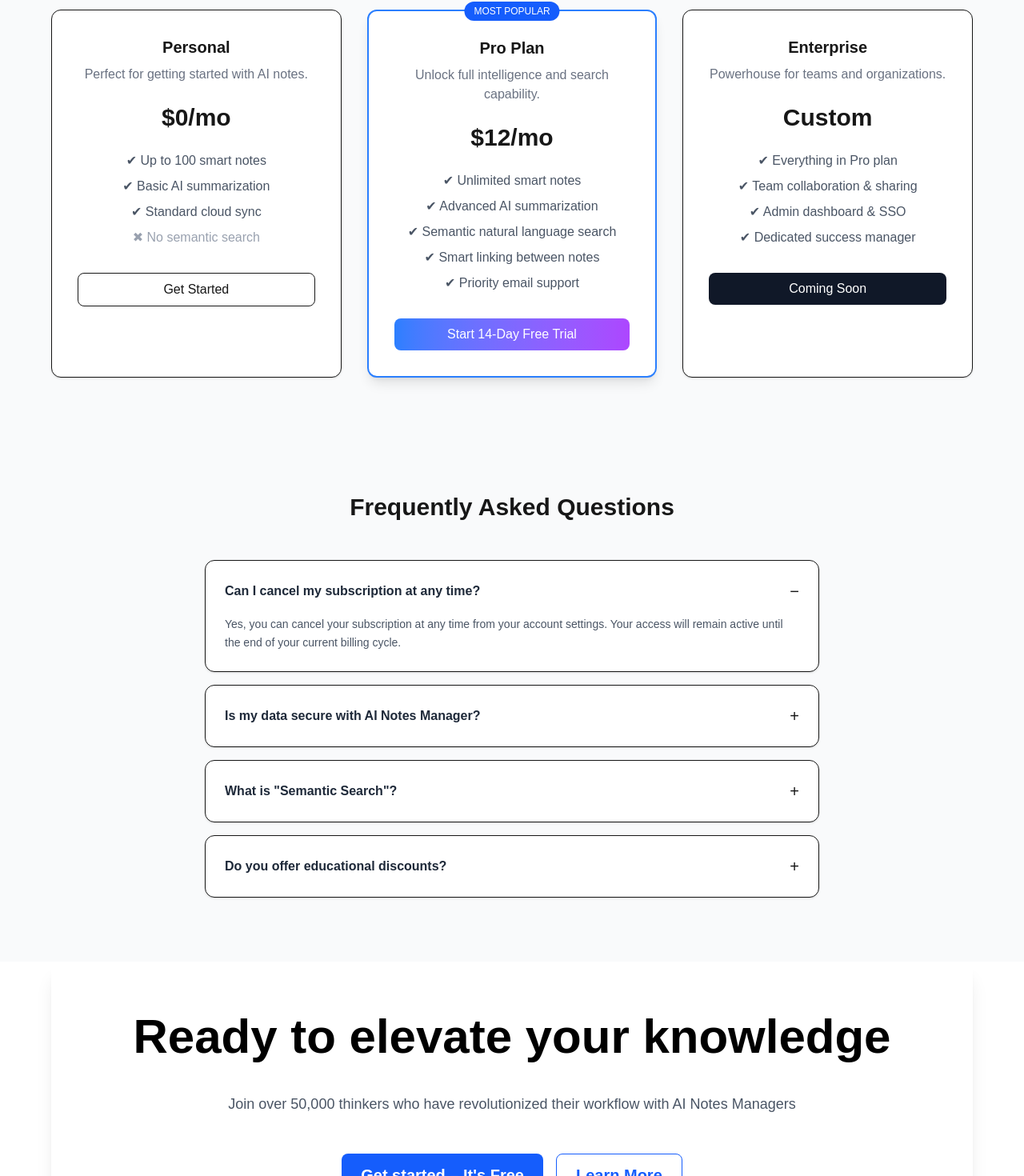
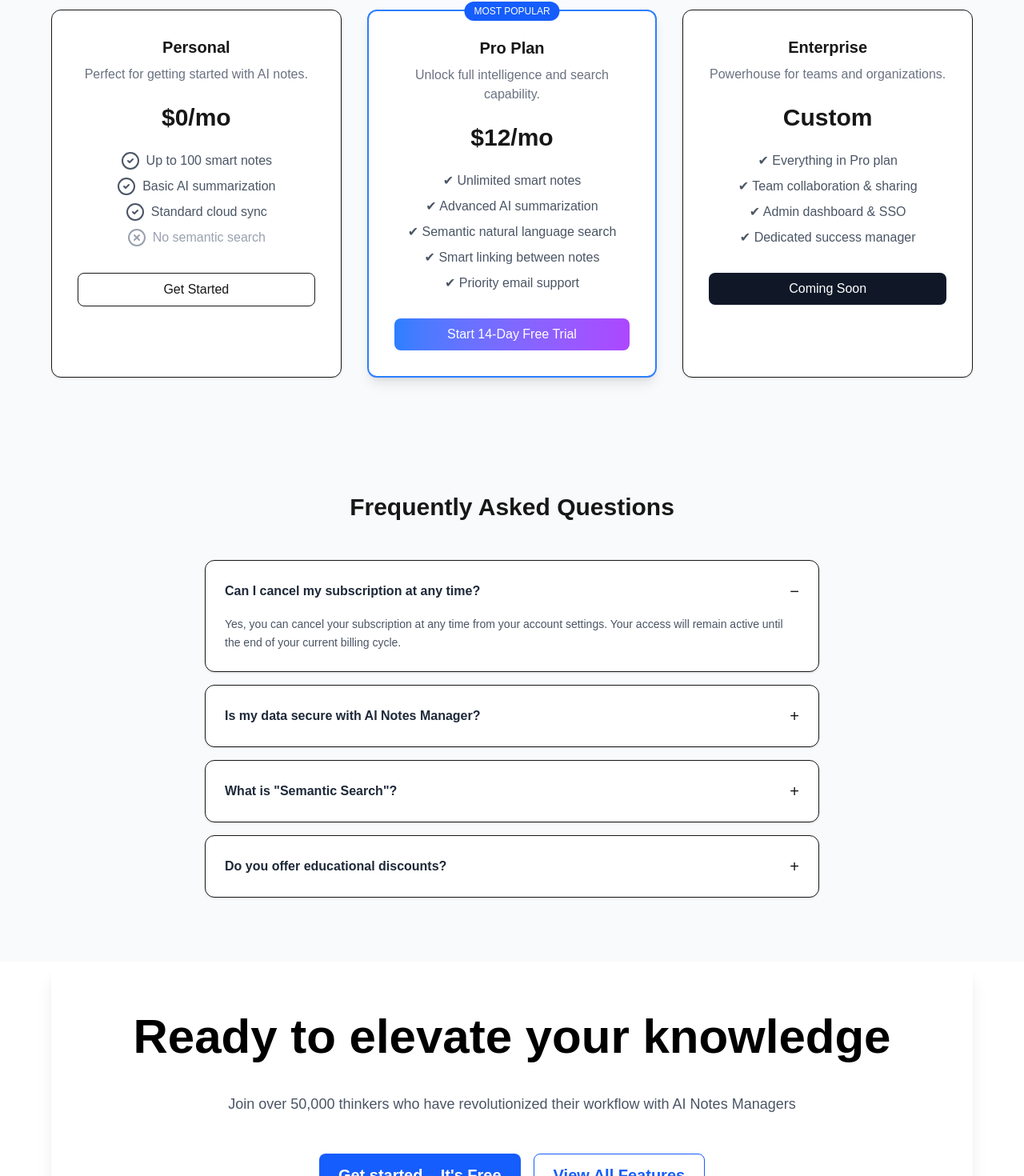
Before and after one commit to abhaymauryadev/AIPoweredNoteManager, a Next.js app: page /pricing in a window 1280 px wide. Shown: the part 296-1766 px from the top of the page at 80% size. Built offline with nearby package versions, Linux system fonts and the light colour scheme.

Commit message:
feat: added the Icon in Personal pricing card

```diff
--- a/app/(public)/pricing/page.jsx
+++ b/app/(public)/pricing/page.jsx
@@ -1,6 +1,7 @@
 "use client";
 import FAQSection from "@/components/common/FAQSection";
 import Footer from "@/components/common/Footer";
+import { CircleCheck, CircleX } from "lucide-react";
 import { useState } from "react";
 // import
 
@@ -69,10 +70,16 @@ export default function PricingPage() {
               <p className="text-3xl font-bold mb-6">$0/mo</p>
 
               <ul className="space-y-2 text-gray-600 mb-8">
-                <li>✔ Up to 100 smart notes</li>
-                <li>✔ Basic AI summarization</li>
-                <li>✔ Standard cloud sync</li>
-                <li className="text-gray-400">✖ No semantic search</li>
+                <li className="flex justify-center items-center gap-2">
+                  <CircleCheck /> Up to 100 smart notes
+                </li>
+                <li className="flex justify-center items-center gap-2">
+                  <CircleCheck /> Basic AI summarization
+                </li>
+                <li className="flex justify-center items-center gap-2">
+                  <CircleCheck /> Standard cloud sync
+                </li>
+                <li className="text-gray-400 flex justify-center items-center gap-2 "><CircleX /> No semantic search</li>
               </ul>
 
               <button className="w-full border py-2 rounded-lg">
@@ -152,14 +159,14 @@ export default function PricingPage() {
             </button>
 
             <button className="border text-[15px] sm:text-lg md:text-xl lg:text-1xl border-blue-600 text-blue-600 px-6 py-3 rounded-lg font-semibold hover:bg-blue-50 transition">
-              Learn More
+              View All Features
             </button>
           </div>
         </div>
       </section>
 
       {/* Footer  */}
-      <Footer/>
+      <Footer />
     </>
   );
 }
```
